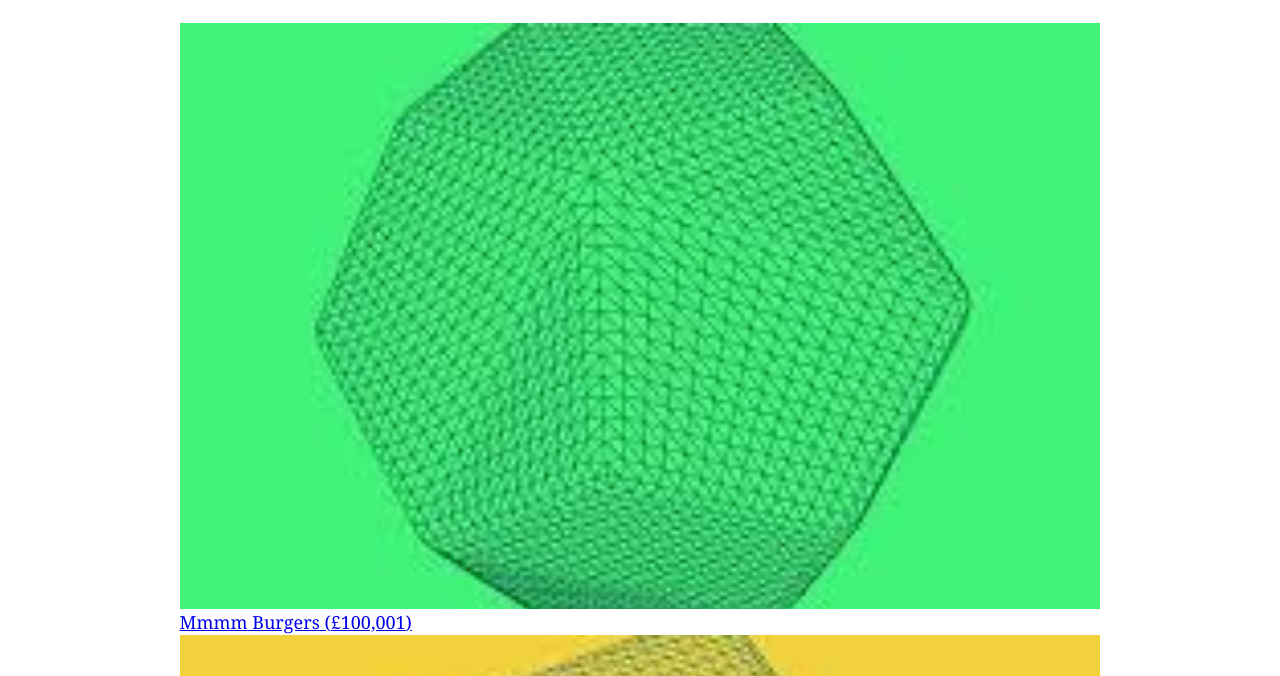
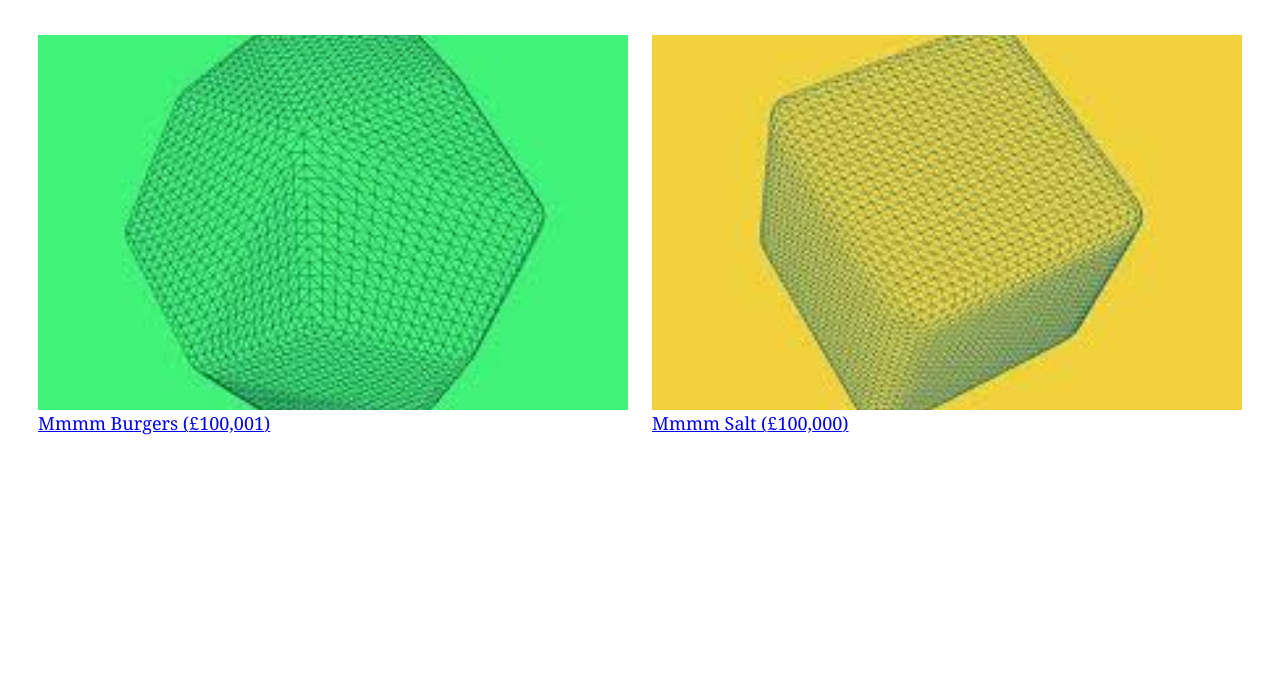
Before and after one commit to fahimd149/i-organic-site, a Gatsby site: page / in a window 1280 px wide. Shown: the part 100-776 px from the top of the page. Built offline with nearby package versions, Linux system fonts and the light colour scheme; Gatsby itself is replaced by a stand-in of ours.

Commit message:
layout images

```diff
--- a/gatsby-config.js
+++ b/gatsby-config.js
@@ -6,11 +6,12 @@ module.exports = {
   },
   plugins: [
     'gatsby-plugin-react-helmet',
+    `gatsby-plugin-styled-components`,
     {
       resolve: `gatsby-plugin-manifest`,
       options: {
         name: 'i-organic',
-        short_name: 'starter',
+        short_name: 'organic produce',
         start_url: '/',
         background_color: '#81c784',
         theme_color: '#81c784',
--- a/package.json
+++ b/package.json
@@ -4,19 +4,22 @@
   "version": "1.0.0",
   "author": "Kyle Mathews <mathews.kyle@gmail.com>",
   "dependencies": {
+    "babel-plugin-styled-components": "^1.8.0",
     "gatsby": "^2.0.28",
     "gatsby-image": "^2.0.15",
     "gatsby-plugin-manifest": "^2.0.5",
     "gatsby-plugin-offline": "^2.0.7",
     "gatsby-plugin-react-helmet": "^3.0.0",
     "gatsby-plugin-sharp": "^2.0.7",
+    "gatsby-plugin-styled-components": "^3.0.0",
     "gatsby-remark-images": "^2.0.4",
     "gatsby-source-filesystem": "^2.0.5",
     "gatsby-transformer-remark": "^2.1.8",
     "gatsby-transformer-sharp": "^2.1.4",
     "react": "^16.5.2",
     "react-dom": "^16.5.2",
-    "react-helmet": "^5.2.0"
+    "react-helmet": "^5.2.0",
+    "styled-components": "^4.0.2"
   },
   "keywords": [
     "gatsby"
--- a/src/components/ProductLink.js
+++ b/src/components/ProductLink.js
@@ -1,16 +1,26 @@
-import React from "react"
-import { Link } from "gatsby"
+import React from 'react'
+import { Link } from 'gatsby'
 import Img from 'gatsby-image'
+import styled from 'styled-components'
+
+const Container = styled.div`
+  max-width: 590px;
+  width: 100%;
+  margin: 12px;
+  &:last-child {
+    margin-bottom: 0;
+  }
+`
 
 const ProductLink = ({ product }) => (
-  <div>
+  <Container>
     <Link to={product.frontmatter.path}>
       {product.frontmatter.image && (
         <Img fluid={product.frontmatter.image.childImageSharp.fluid} />
       )}
       {product.frontmatter.title} ({product.frontmatter.price})
     </Link>
-  </div>
+  </Container>
 )
 
 export default ProductLink
--- a/src/components/layout.js
+++ b/src/components/layout.js
@@ -2,9 +2,16 @@ import React from 'react'
 import PropTypes from 'prop-types'
 import Helmet from 'react-helmet'
 import { StaticQuery, graphql } from 'gatsby'
+import styled from 'styled-components'
+import Header from './header'
+import './base.css'
 
-import Header from './header'
-import './layout.css'
+const Container = styled.div`
+  display: flex;
+  flex-direction: row;
+  flex-wrap: wrap;
+  justify-content: center;
+`
 
 const Layout = ({ children }) => (
   <StaticQuery
@@ -29,16 +36,7 @@ const Layout = ({ children }) => (
           <html lang="en" />
         </Helmet>
         <Header siteTitle={data.site.siteMetadata.title} />
-        <div
-          style={{
-            margin: '0 auto',
-            maxWidth: 960,
-            padding: '0px 1.0875rem 1.45rem',
-            paddingTop: 0,
-          }}
-        >
-          {children}
-        </div>
+        <Container>{children}</Container>
       </>
     )}
   />
--- a/src/pages/index.js
+++ b/src/pages/index.js
@@ -1,6 +1,6 @@
-import React from "react"
-import { graphql } from "gatsby"
-import ProductLink from "../components/ProductLink"
+import React from 'react'
+import { graphql } from 'gatsby'
+import ProductLink from '../components/ProductLink'
 import Layout from '../components/layout'
 
 const IndexPage = ({
@@ -8,11 +8,15 @@ const IndexPage = ({
     allMarkdownRemark: { edges },
   },
 }) => {
-  const Products = edges
-    .filter(edge => !!edge.node.frontmatter.price) // You can filter your posts based on some criteria
-    .map(edge => <ProductLink key={edge.node.id} product={edge.node} />)
-
-  return <Layout>{Products}</Layout>
+  return (
+    <Layout>
+      {edges
+        .filter(edge => !!edge.node.frontmatter.price) // You can filter your posts based on some criteria
+        .map(edge => (
+          <ProductLink key={edge.node.id} product={edge.node} />
+        ))}
+    </Layout>
+  )
 }
 
 export default IndexPage
```
Also changed, not shown: src/templates/productTemplate.js (+10 -7 lines), src/components/base.css (renamed from src/components/layout.css), 1 other file.
